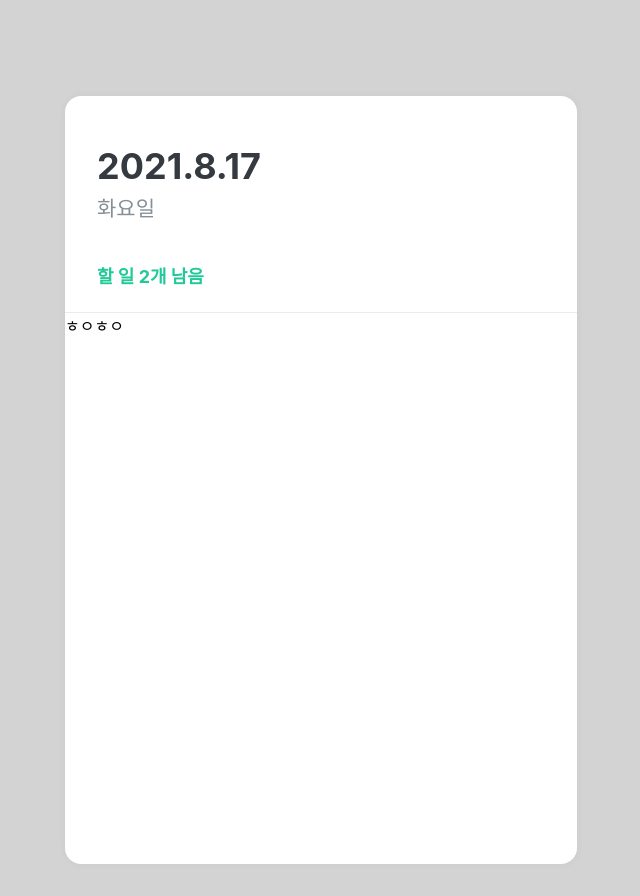
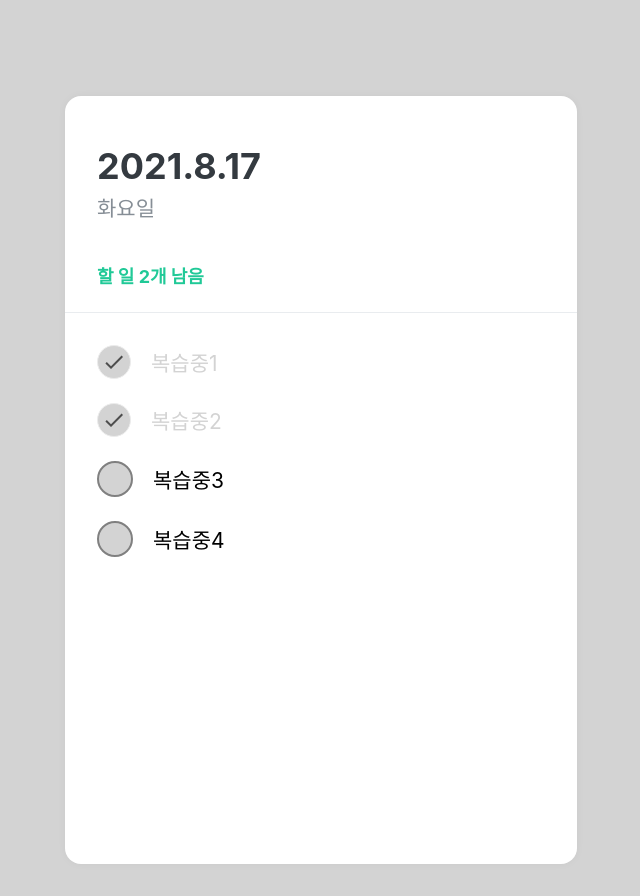
Before and after one commit to herrakam/reactTodolist, a React (Create React App) app: page / in a window 1280 px wide. Shown: the whole page, without its empty margins (319-959 px from the left). Built offline with nearby package versions, Linux system fonts and the light colour scheme.

Commit message:
TodoCreate 구현

```diff
--- a/package.json
+++ b/package.json
@@ -6,8 +6,10 @@
     "@testing-library/jest-dom": "^5.11.4",
     "@testing-library/react": "^11.1.0",
     "@testing-library/user-event": "^12.1.10",
+    "polished": "^4.1.3",
     "react": "^17.0.2",
     "react-dom": "^17.0.2",
+    "react-icons": "^4.2.0",
     "react-scripts": "4.0.3",
     "styled-components": "^5.3.0",
     "web-vitals": "^1.0.1"
--- a/src/App.js
+++ b/src/App.js
@@ -1,6 +1,7 @@
 import React from 'react'
 import {createGlobalStyle} from 'styled-components'
 import TodoHead from './components/TodoHead';
+import TodoList from './components/TodoList';
 import TodoTemplate from './components/TodoTemplate';
 const GlobalStyle = createGlobalStyle`
 body{
@@ -15,7 +16,8 @@ function App() {
     <GlobalStyle></GlobalStyle>
     <TodoTemplate>
       <TodoHead></TodoHead>
-      ㅎㅇㅎㅇ</TodoTemplate>
+      <TodoList></TodoList>
+      </TodoTemplate>
     </>
   );
 }
--- /dev/null
+++ b/src/components/TodoItem.js
@@ -0,0 +1,68 @@
+import React from "react";
+import { MdDone, MdDelete } from "react-icons/md";
+import styled, { css } from "styled-components";
+import { lighten } from "polished";
+
+const Remove = styled.div`
+  opacity: 0;
+  display: grid;
+  place-content: center center;
+  font-size: 24px;
+  cursor: pointer;
+  &:hover {
+    color: lightgray;
+  }
+`;
+const TodoItemBlock = styled.div`
+  padding: 12px 0;
+  display: flex;
+  align-items: center;
+  &:hover {
+    ${Remove} {
+      opacity: 1;
+    }
+  }
+`;
+
+const CheckCircle = styled.div`
+  width: 32px;
+  height: 32px;
+  border-radius: 50%;
+  border: 2px solid gray;
+  font-size: 24px;
+  background: lightgray;
+  display: grid;
+  place-content: center center;
+  margin-right: 20px;
+  cursor: pointer;
+  ${(props) =>
+    props.done &&
+    css`
+      border: 1px solid ${lighten(0.1, "lightgray")};
+      color: ${lighten(0.3, "black")};
+    `}
+`;
+
+const Text = styled.div`
+  font-size: 21px;
+  flex: 1;
+  ${(props) =>
+    props.done &&
+    css`
+      color: lightgray;
+    `}
+`;
+
+function TodoItem({ text, done }) {
+  return (
+    <TodoItemBlock>
+      <CheckCircle done={done}>
+        {done && <MdDone done={done}></MdDone>}
+      </CheckCircle>
+      <Text done={done}>{text}</Text>
+      <Remove done={done}>{<MdDelete></MdDelete>}</Remove>
+    </TodoItemBlock>
+  );
+}
+
+export default TodoItem;
--- /dev/null
+++ b/src/components/TodoList.js
@@ -0,0 +1,22 @@
+import React from "react";
+import styled from "styled-components";
+import TodoItem from "./TodoItem";
+
+const TodoListBlock = styled.div`
+  flex: 1;
+  padding: 20px 32px 48px;
+  overflow-y: auto;
+`;
+
+function TodoList() {
+  return (
+    <TodoListBlock>
+      <TodoItem text="복습중1" done></TodoItem>
+      <TodoItem text="복습중2" done></TodoItem>
+      <TodoItem text="복습중3" done={false}></TodoItem>
+      <TodoItem text="복습중4" done={false}></TodoItem>
+    </TodoListBlock>
+  );
+}
+
+export default TodoList;
```
Also changed, not shown: src/components/TodoCreate.js (added, +7 -0 lines), 1 other file (tests, documents, lock files or other folders).
